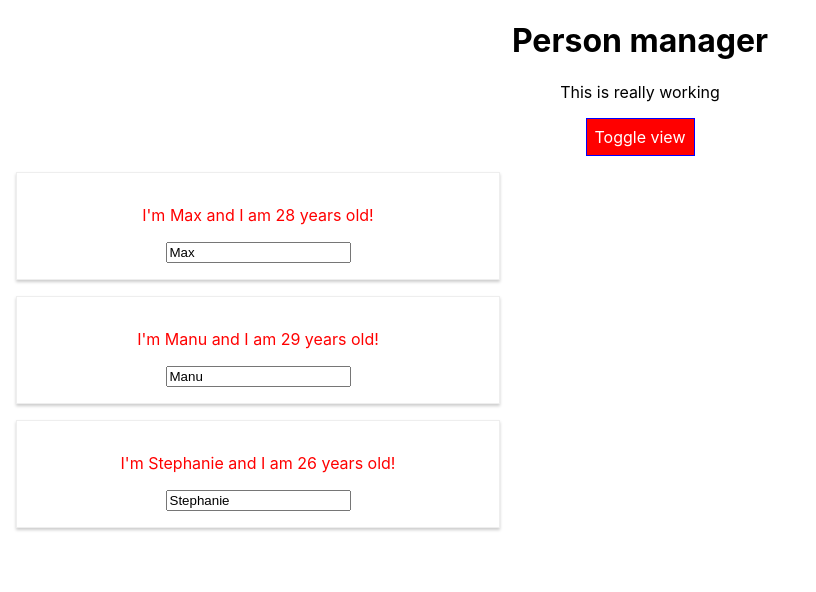
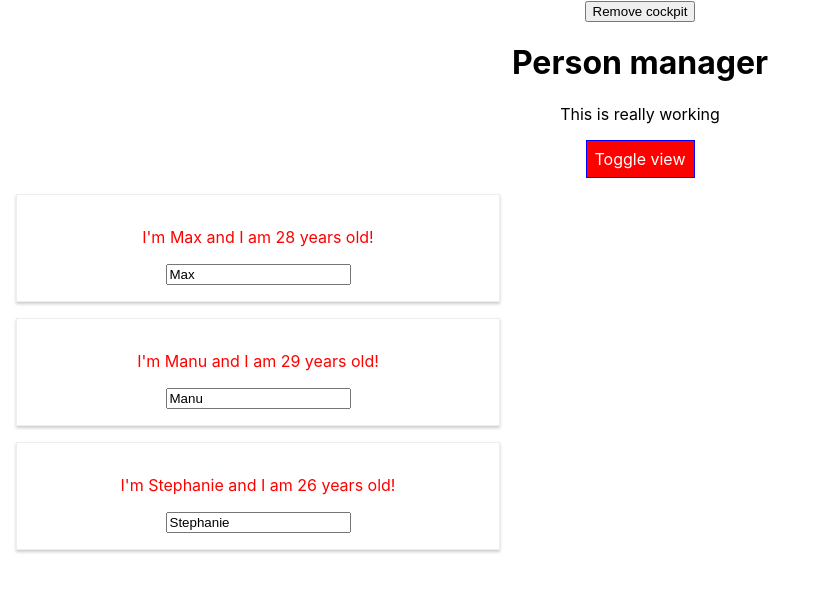
Before and after one commit to AlejandroRodarte/course-react-first-steps, a React (Create React App) app: page / in a window 1280 px wide. Shown: the top 592 px of the page, without its empty margins (0-816 px from the left). Built offline with nearby package versions, Linux system fonts and the light colour scheme.

Commit message:
Cleaning up with Lifecycle Hooks & useEffect()

```diff
--- a/src/components/Cockpit/Cockpit.js
+++ b/src/components/Cockpit/Cockpit.js
@@ -12,7 +12,21 @@
             alert('Saved data to the cloud');
         }, 1000);
 
-    }, [length]);
+        return () => {
+            console.log('[Cockpit.js] cleanup work in useEffect');
+        };
+
+    }, []);
+
+    useEffect(() => {
+
+        console.log('[Cockpit.js] 2nd useEffect');
+
+        return () => {
+            console.log('[Cockpit.js] cleanup work in 2nd useEffect');
+        };
+
+    });
 
     const paragraphCssClasses = [];
 
--- a/src/components/Persons/Persons.js
+++ b/src/components/Persons/Persons.js
@@ -24,6 +24,10 @@
         console.log(snapshot);
     }
 
+    componentWillUnmount() {
+        console.log('[Persons.js] componentWillUnmount');
+    }
+
     render() {
 
         console.log('[Persons.js] render');
--- a/src/containers/App.js
+++ b/src/containers/App.js
@@ -31,7 +31,8 @@
       }
     ],
     otherState: 'someOtherValue',
-    showPersons: true
+    showPersons: true,
+    showCockpit: true
   };
 
   static getDerivedStateFromProps(props, state) {
@@ -98,12 +99,19 @@
 
       <div className={ classes.App }>
 
+        <button onClick={ () => this.setState(() => ({ showCockpit: false })) }>
+          Remove cockpit
+        </button>
+
+        {
+          this.state.showCockpit &&
           <Cockpit
             title={ this.props.title }
             showPersons={ this.state.showPersons }
             length={ this.state.persons.length }
             click={ this.togglePersonsHandler }
           />
+        }
 
         { persons }
 
```
Lines whose indentation alone changed are shown as unchanged.
